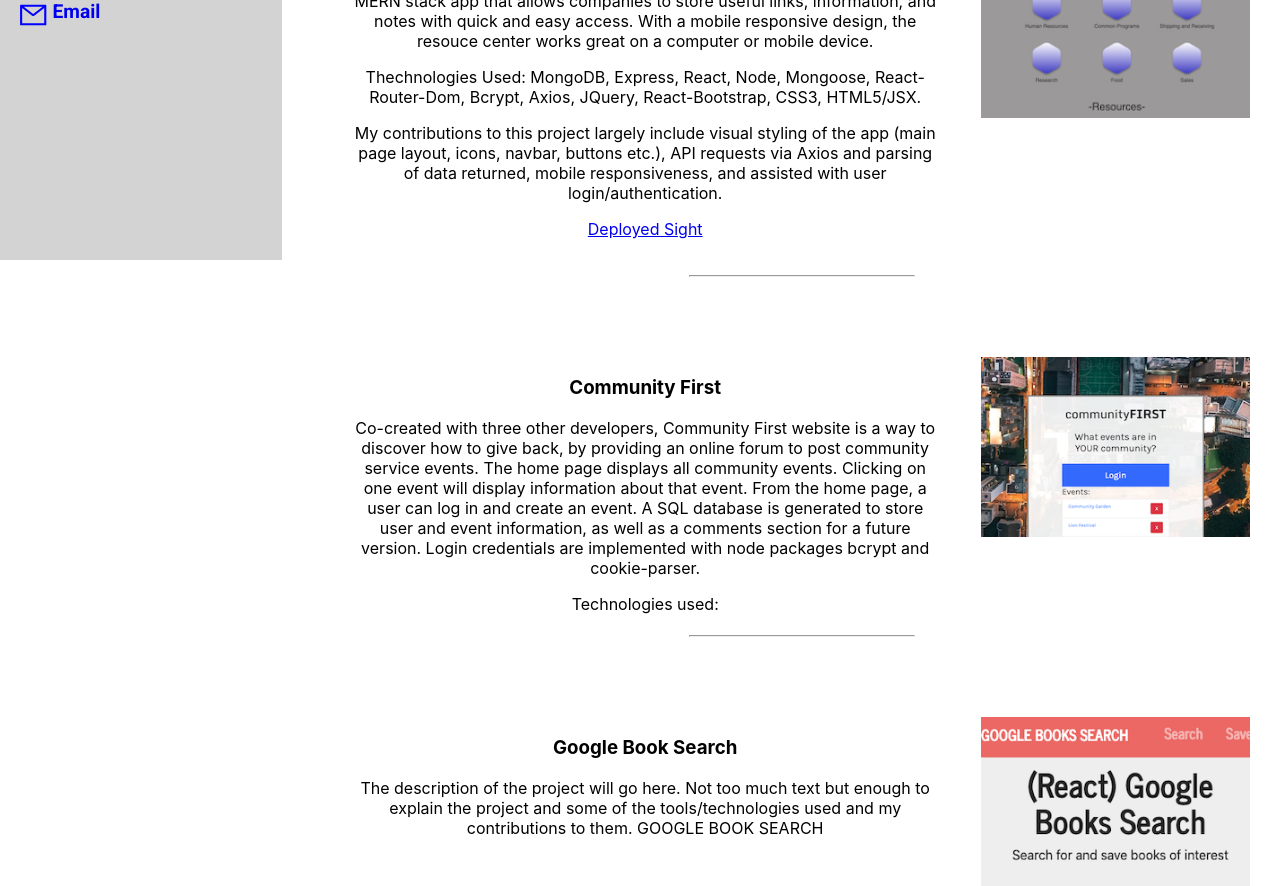
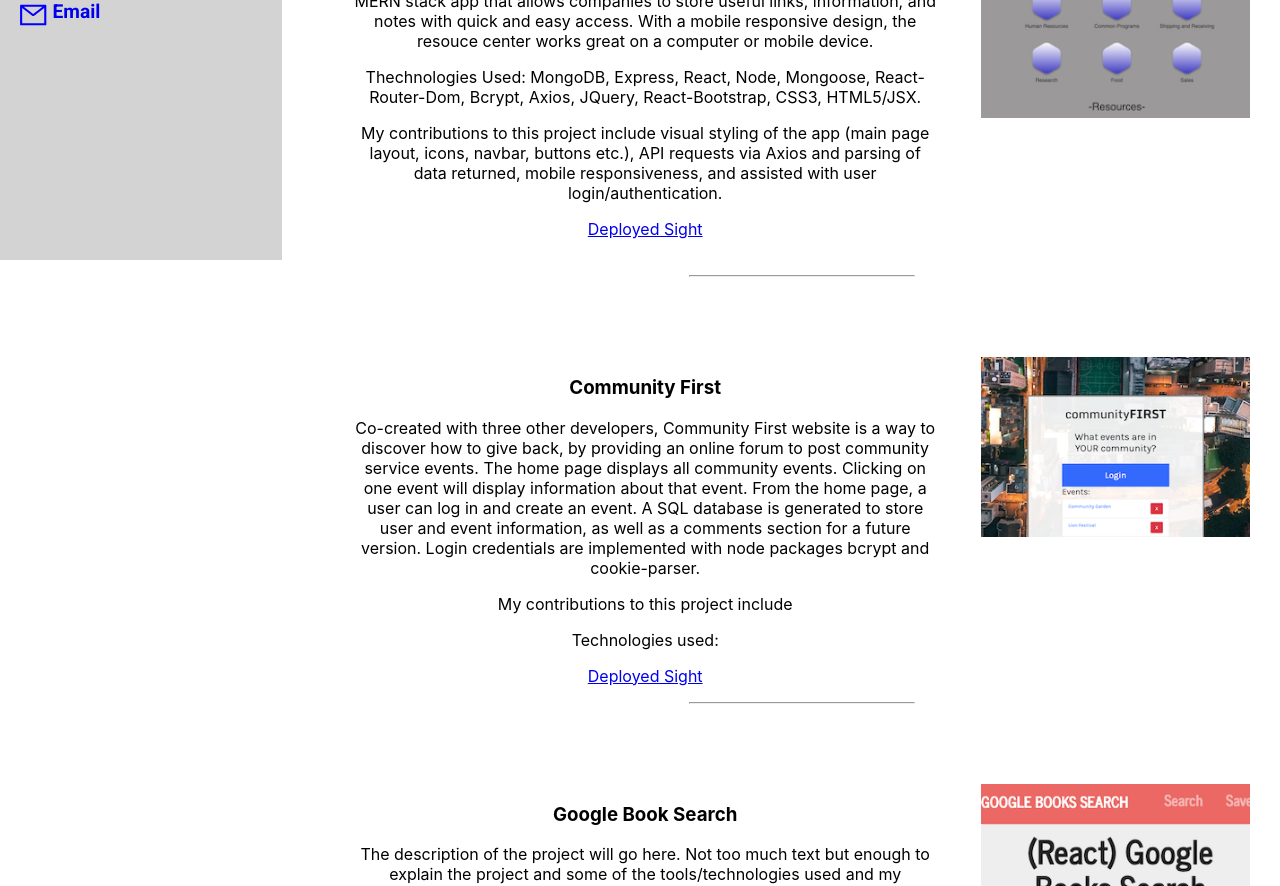
Before and after one commit to aaron-G18/AG-Portfolio, a React (Create React App) app: page / in a window 1280 px wide. Shown: the part 540-1426 px from the top of the page. Built offline with nearby package versions, Linux system fonts and the light colour scheme.

Commit message:
Added link to deployed comunnity first site.

```diff
--- a/src/components/projects/projects.js
+++ b/src/components/projects/projects.js
@@ -16,7 +16,7 @@ export default function bottomLinks(props) {
             <p>Co-created with a group of three other developers, Resource Center is a MERN stack app that allows companies to store useful links, information, and notes with quick and easy access. With a mobile responsive design, the resouce center works great on a computer or mobile device.</p>
 
             <p>Thechnologies Used: MongoDB, Express, React, Node, Mongoose, React-Router-Dom, Bcrypt, Axios, JQuery, React-Bootstrap, CSS3, HTML5/JSX.</p>
-            <p>My contributions to this project largely include visual styling of the app (main page layout, icons, navbar, buttons etc.), API requests via Axios and parsing of data returned, mobile responsiveness, and assisted with user login/authentication.</p>
+            <p>My contributions to this project include visual styling of the app (main page layout, icons, navbar, buttons etc.), API requests via Axios and parsing of data returned, mobile responsiveness, and assisted with user login/authentication.</p>
             <p>
               <a href="https://serene-kobuk-valley-06720.herokuapp.com/" target="_blank" rel="noopener noreferrer">Deployed Sight</a>
             </p>
@@ -32,7 +32,11 @@ export default function bottomLinks(props) {
           <div className="proj2-text">
             <h3>Community First</h3>
             <p>Co-created with three other developers, Community First website is a way to discover how to give back, by providing an online forum to post community service events. The home page displays all community events. Clicking on one event will display information about that event. From the home page, a user can log in and create an event. A SQL database is generated to store user and event information, as well as a comments section for a future version. Login credentials are implemented with node packages bcrypt and cookie-parser.</p>
+            <p>My contributions to this project include</p>
             <p>Technologies used:</p>
+            <p>
+              <a href="https://communityfirst.herokuapp.com/" target="_blank" rel="noopener noreferrer">Deployed Sight</a>
+            </p>
           </div>
           <a href="https://communityfirst.herokuapp.com/" target="_blank" rel="noopener noreferrer">
             <img className="proj2-img" src="./images/community_pic.png" alt="screen shot of Comunnity First web app"></img>
```
